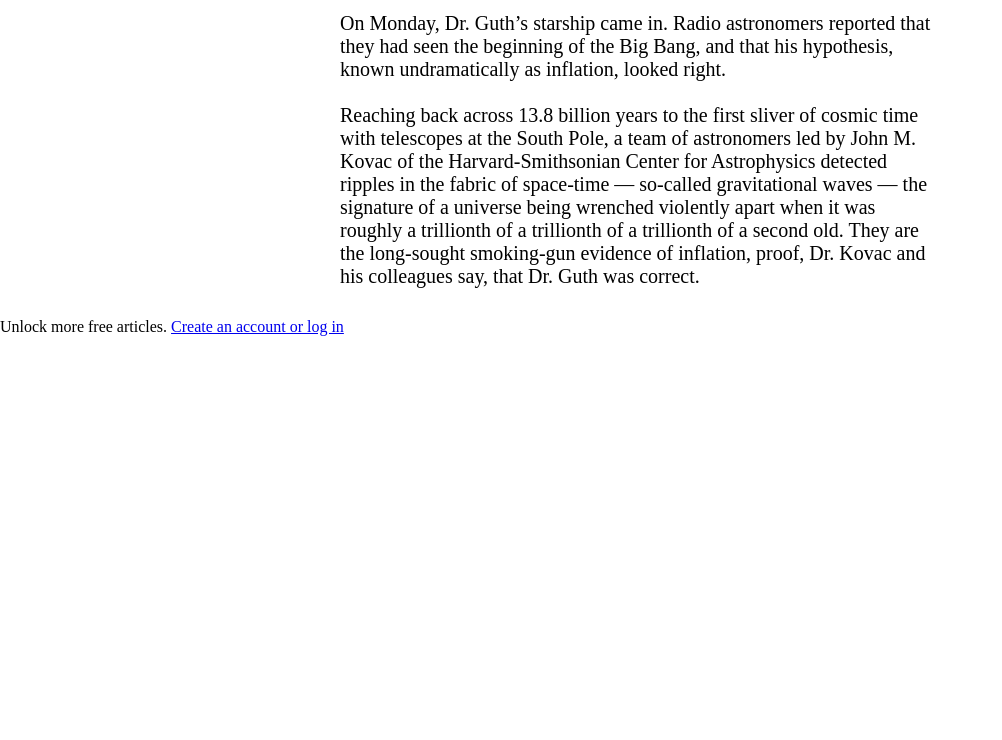
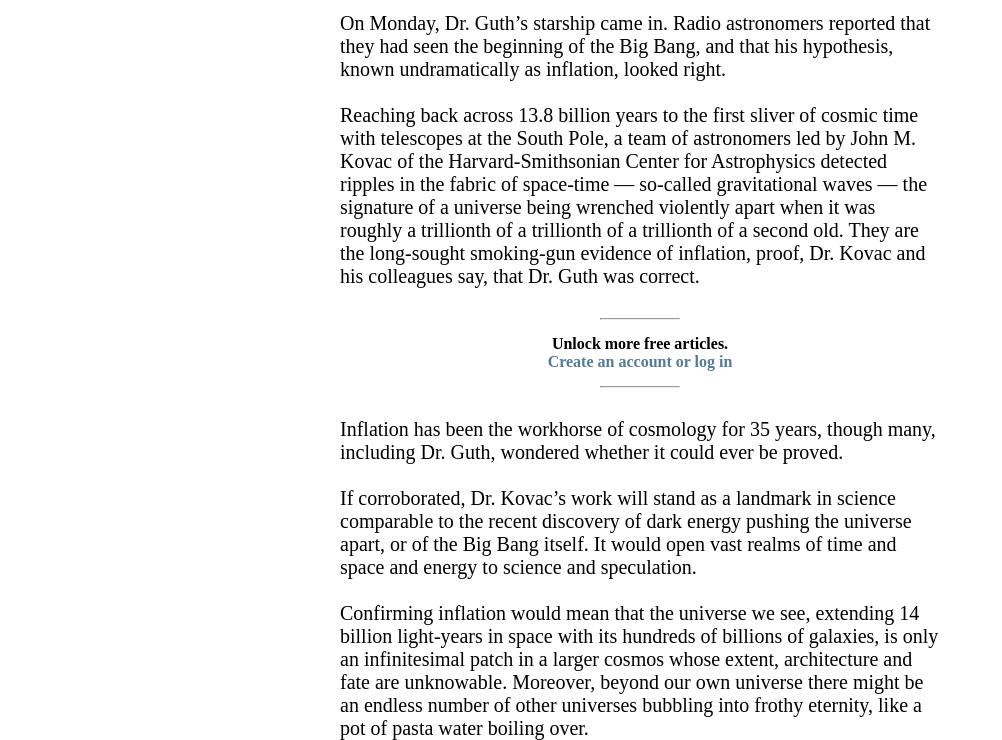
Before and after one commit to srueda27/NYT-Clone, a website: page index.html in a window 1280 px wide. Shown: the part 1400-2140 px from the top of the page, without its empty margins (0-1002 px from the left). Before the commit the page ends 1751 px from the top, so only its background shows below. Drawn offline with Linux system fonts and the light colour scheme.

Commit message:
finished the second paragraphs section with it's separator

```diff
--- a/css/styles.css
+++ b/css/styles.css
@@ -211,7 +211,7 @@ main {
 aside.signup {
     float: right;
     width: 180px;
-    margin: auto 4em;
+    margin: 200px 4em;
 }
 
 aside.signup p{
@@ -239,5 +239,24 @@ aside.signup button {
 }
 
 .content-separator {
-    display: inline-block;
+    text-align: center;
+    margin: 30px auto;
 }
+
+.content-separator * {
+    font-weight: bold;
+}
+
+.content-separator a {
+    color: #567B95;
+}
+
+.content-separator hr {
+    width: 80px;
+    color: gray;
+    margin: 15px auto;
+}
+
+a.no-decoration {
+    text-decoration: none;
+}
--- a/index.html
+++ b/index.html
@@ -180,15 +180,40 @@
                 Dr. Guth was correct.
             </p>
         </div>
+        <aside class="editors-pick"></aside>
         <div class="content-separator content-section">
-            <span>
+            <hr>
+            <p>
                 Unlock more free articles.
-            </span>
-            <span>
-                <a href="#">
+            </p>
+            <p>
+                <a class="no-decoration" href="#">
                     Create an account or log in
                 </a>
-            </span>
+            </p>
+            <hr>
+        </div>
+        <div class="paragraph content-section">
+            <p>
+                Inflation has been the workhorse of cosmology for 35 years, though many, including Dr. Guth, wondered
+                whether it could ever be proved.
+            </p>
+            <br>
+            <p>
+                If corroborated, Dr. Kovac’s work will stand as a landmark in science comparable to the recent discovery
+                of
+                dark energy pushing the universe apart, or of the Big Bang itself. It would open vast realms of time and
+                space and energy to science and speculation.
+            </p>
+            <br>
+            <p>
+                Confirming inflation would mean that the universe we see, extending 14 billion light-years in space with
+                its
+                hundreds of billions of galaxies, is only an infinitesimal patch in a larger cosmos whose extent,
+                architecture and fate are unknowable. Moreover, beyond our own universe there might be an endless number
+                of
+                other universes bubbling into frothy eternity, like a pot of pasta water boiling over.
+            </p>
         </div>
     </main>
     <section class=""></section>
```
